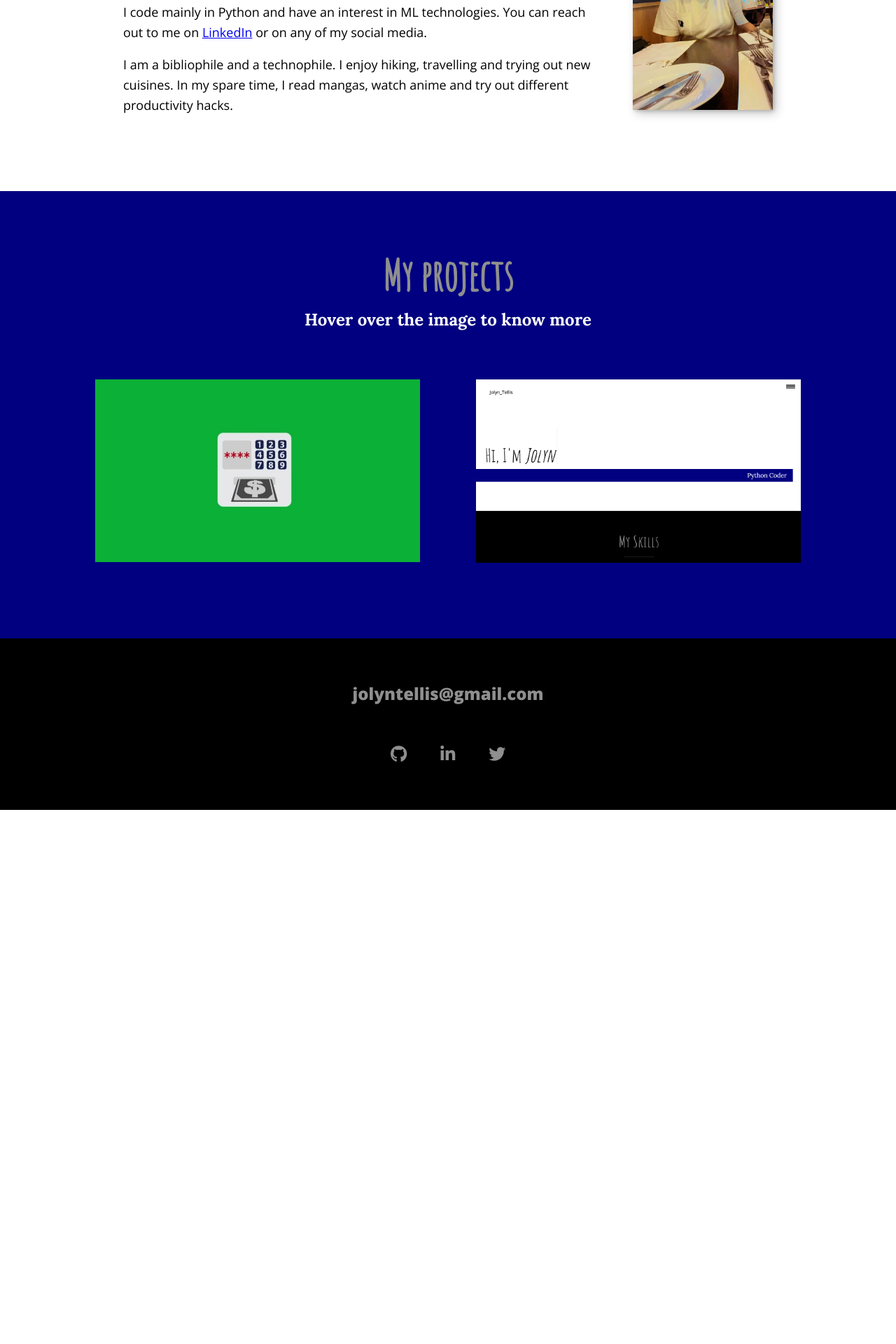
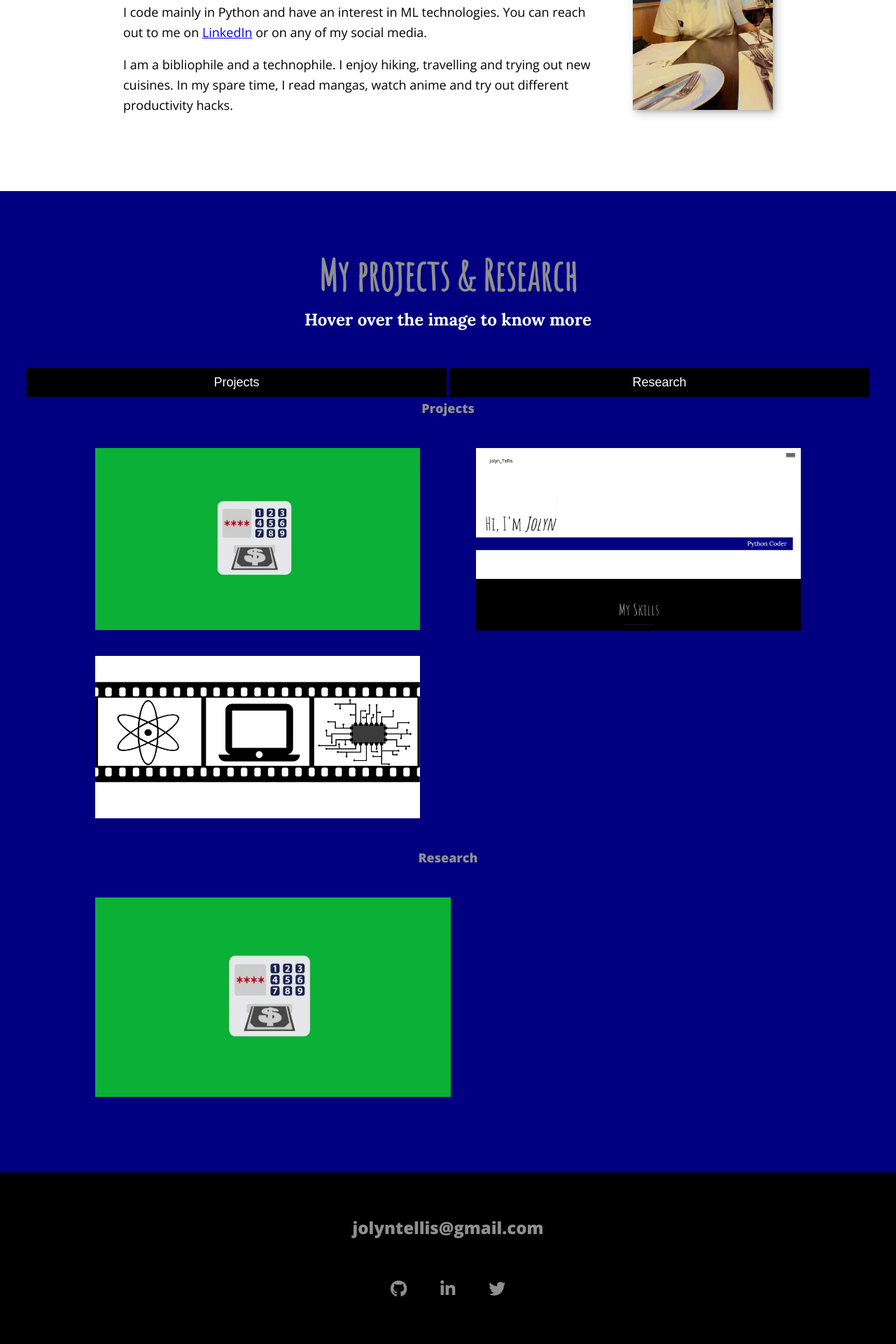
Before and after one commit to jolynt24/Personal-websites, a Jekyll site: the page index.html, which Jekyll copies as it is, in a window 1280 px wide. Shown: the part 1460-3380 px from the top of the page at 70% size. Built offline with Jekyll 4.4.1, drawn with Linux system fonts in a browser that asks for light colours; nearby versions of some CDN libraries; before the commit the page ends 2617 px from its top, so only the background shows below that.

Commit message:
Updated projects

```diff
--- a/css/index.css
+++ b/css/index.css
@@ -404,6 +404,7 @@ header {
 }
 
 .portfolio {
+    overflow: scroll;
     display: grid;
     grid-template-columns: repeat(auto-fill,minmax(500px,max-content));
     width: 90%;
@@ -464,6 +465,18 @@ header {
     width: .8em;
     margin-left: .5em;
 }
+
+.tabs button {
+    background-color: var(--clr-dark);
+    border: 2px solid var(--clr-accent);
+    color: var(--clr-light);
+    padding: 10px 24px;
+    cursor: pointer;
+    float: left;
+    width:50%;
+}
+
+.tabs button:hover {background-color: var(--clr-alt);}
 
 @media (min-width: 400px) {
 
--- a/index.html
+++ b/index.html
@@ -108,8 +108,17 @@
 
     <!--My projects-->
     <section class="my-work" id="work">
-      <h2 class="section__title section__title--work">My projects</h2>
+      <h2 class="section__title section__title--work">My projects & Research</h2>
       <p class="section__subtitle section__subtitle--work">Hover over the image to know more<p>
+
+      <div class="tabs">
+        <button onclick="openTab('Projects')">Projects</button>
+        <button onclick="openTab('Research')">Research</button>
+      </div>
+
+      <div id="Projects" class="tab">
+        <div>
+          <h4>Projects</h4>
           <div class="portfolio">
 
             <!--Portfolio item 1-->
@@ -131,7 +140,34 @@
               </figcaption>
             </figure>
 
+            <!--Portfolio item 3-->
+            <figure class="portfolio-item">
+              <img src="img/QRS.JPG" alt="movie reel" class="portfolio__img">
+              <figcaption>
+                <h3 class="portfolio-title">Hybrid Recommender System</h3>
+                <a href="https://github.com/jolynt24/QRS" class="portfolio-link">View Source code ></a>
+              </figcaption>
+            </figure>
           </div>
+        </div>
+      </div>
+
+      <div id="Research" class="tab">
+        <div>
+          <h4>Research</h4>
+          <div class="portfolio">
+            <!--Portfolio item 1-->
+            <figure class="portfolio-item">
+              <img src="img/atm.webp" alt="an animated atm" class="portfolio__img">
+              <figcaption>
+                <h3 class="portfolio-title">Cash Withdrawal Optimization</h3>
+                <a href="https://github.com/jolynt24/Knapsack_ATM" class="portfolio-link">View source code ></a>
+              </figcaption>
+            </figure>
+          </div>
+        </div>
+      </div>
+
     </section>
 
     <!--footer-->
--- a/js/index.js
+++ b/js/index.js
@@ -25,3 +25,13 @@ for (i = 0; i < coll.length; i++) {
     }
   });
 }
+
+
+function openTab(tabName) {
+  var i;
+  var x = document.getElementsByClassName("tab");
+  for (i = 0; i < x.length; i++) {
+    x[i].style.display = "none";
+  }
+  document.getElementById(tabName).style.display = "block";
+}
```
Also changed, not shown: img/QRS.JPG (added). Lines whose indentation alone changed are shown as unchanged.
